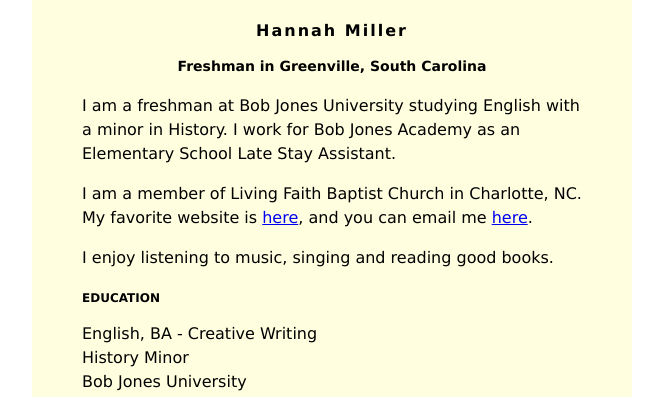
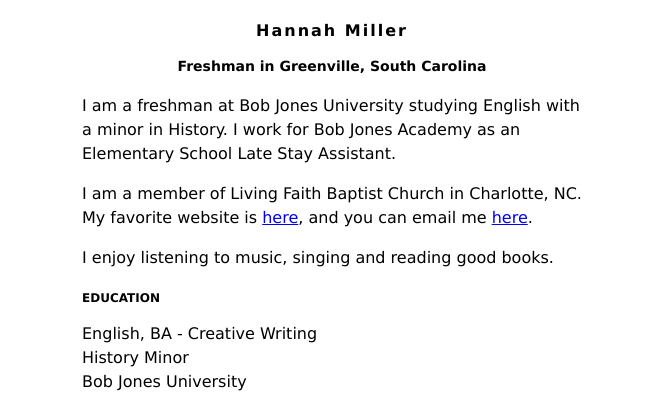
Before and after one commit to HannahMiller06/hannahmiller06.github.io, a plain HTML site: page index.html in a window 1280 px wide. Shown: the top 397 px of the page, without its empty margins (308-971 px from the left). Drawn offline with Linux system fonts and the light colour scheme.

Commit message:
Update index.html

```diff
--- a/index.html
+++ b/index.html
@@ -6,7 +6,7 @@
     font-family: Verdana;
 }
 #content {
-    background: lightyellow;
+    background: snowcream;
     min-width: 200px;
     max-width: 500px;
     padding: 50px;
```
